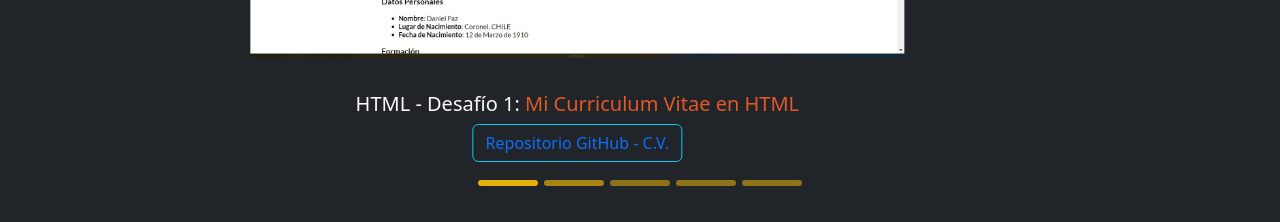
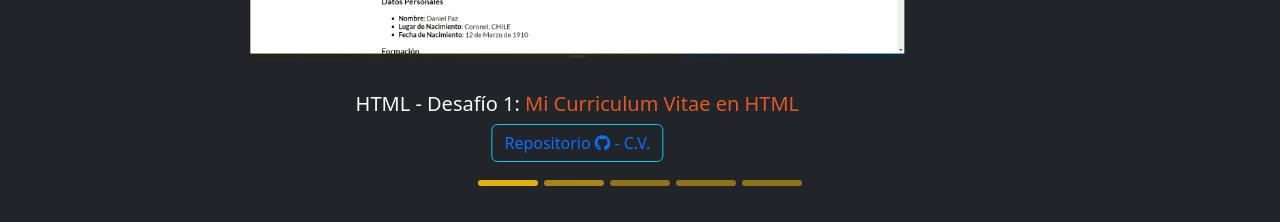
Before and after one commit to nanamood/danpazv.github.io, a plain HTML site: page index.html in a window 1280 px wide. Shown: the part 1520-1742 px from the top of the page. Drawn offline with nearby package versions, Linux system fonts and the light colour scheme.

Commit message:
Commit 13: Se agrega ícono de GitHub.

```diff
--- a/index.html
+++ b/index.html
@@ -106,7 +106,7 @@
               </div>
               <div class="carousel-caption d-sm-block d-md-block text-light mt-5 pt-5">
                 <h5 class="font-weight-bold">HTML - Desafío 1: <span>Mi Curriculum Vitae en HTML</span></h5>
-                <button type="button" class="btn btn-outline-info"><a class="linkeo" href="https://github.com/danpazv/Desafio01-HTML" target="_blank">Repositorio GitHub - C.V.</a></button>
+                <button type="button" class="btn btn-outline-info"><a class="linkeo" href="https://github.com/danpazv/Desafio01-HTML" target="_blank">Repositorio <i class="fa-brands fa-github"></i> - C.V.</a></button>
               </div>
             </div>
 
@@ -116,7 +116,7 @@
               </div>
               <div class="carousel-caption d-sm-block d-md-block text-light mt-5 pt-5">
                 <h5 class="font-weight-bold">CSS - Desafío 2: <span>Construyendo un Landing Page</span></h5>
-                <button type="button" class="btn btn-outline-info"><a class="linkeo" href="https://github.com/danpazv/Desafio02-CSS" target="_blank">Repositorio GitHub - Landing Page</a></button>
+                <button type="button" class="btn btn-outline-info"><a class="linkeo" href="https://github.com/danpazv/Desafio02-CSS" target="_blank">Repositorio <i class="fa-brands fa-github"></i> - Landing Page</a></button>
               </div>
             </div>
 
@@ -126,7 +126,7 @@
               </div>
               <div class="carousel-caption d-sm-block d-md-block text-light mt-5 pt-5">
                 <h5 class="font-weight-bold">POSICIONAMIENTO - Desafío 3: <span>Iguana Page</span></h5>
-                <button type="button" class="btn btn-outline-info"><a class="linkeo" href="https://github.com/danpazv/Desafio03-Posicionamiento" target="_blank">Repositorio GitHub - Posicionamiento</a></button>
+                <button type="button" class="btn btn-outline-info"><a class="linkeo" href="https://github.com/danpazv/Desafio03-Posicionamiento" target="_blank">Repositorio <i class="fa-brands fa-github"></i> - Posicionamiento</a></button>
               </div>
             </div>
 
@@ -136,7 +136,7 @@
               </div>
               <div class="carousel-caption d-sm-block d-md-block text-light mt-5 pt-5">
                 <h5 class="font-weight-bold">BOOTSTRAP - Desafío 4: <span>Cuppon</span></h5>
-                <button type="button" class="btn btn-outline-info"><a class="linkeo" href="https://github.com/danpazv/Desafio04-Bootstrap" target="_blank">Repositorio GitHub - Cuppon</a></button>
+                <button type="button" class="btn btn-outline-info"><a class="linkeo" href="https://github.com/danpazv/Desafio04-Bootstrap" target="_blank">Repositorio <i class="fa-brands fa-github"></i> - Cuppon</a></button>
               </div>
             </div>
 
@@ -146,7 +146,7 @@
               </div>
               <div class="carousel-caption margen d-sm-block d-md-block text-light mt-5 pt-5">
                 <h5 class="font-weight-bold">TERMINAL, GIT Y GITHUB - Desafío 5: <span>GitHub</span></h5>
-                <button type="button" class="btn btn-outline-info"><a class="linkeo" href="https://github.com/danpazv/DesafioGIT-DanielPazV" target="_blank">Repositorio GitHub - GitHub</a></button>
+                <button type="button" class="btn btn-outline-info"><a class="linkeo" href="https://github.com/danpazv/DesafioGIT-DanielPazV" target="_blank">Repositorio <i class="fa-brands fa-github"></i> - GitHub</a></button>
               </div>
               </div>
           </div>
```
